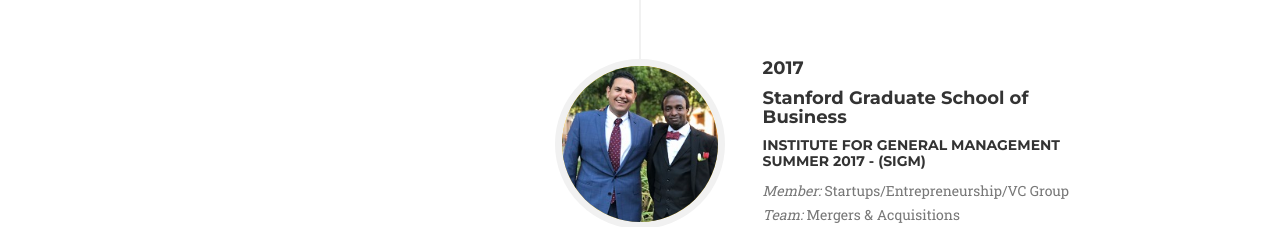
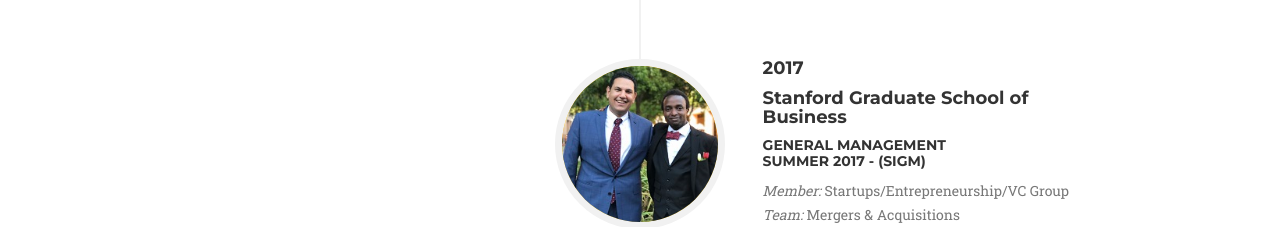
Before and after one commit to cheruiyots/cheruiyots.github.io, a website: page index.html in a window 1280 px wide. Shown: the part 8340-8567 px from the top of the page. Drawn offline with nearby package versions, Linux system fonts and the light colour scheme; files that its build step writes are made by us from their sources; a web font is replaced by a local one.

Commit message:
sigm timeline edit index.html

```diff
--- a/index.html
+++ b/index.html
@@ -608,7 +608,7 @@
                                 <div class="timeline-heading">
                                     <h4>2017</h4>
                                     <h4 class="subheading">Stanford Graduate School of Business</h4>
-                                    <h5>Institute for General Management<br>Summer 2017 - (SIGM)</h5>
+                                    <h5>General Management<br>Summer 2017 - (SIGM)</h5>
                                 </div>
                                 <div class="timeline-body">
                                     <p class="text-muted"><em>Member: </em>Startups/Entrepreneurship/VC Group<br><em>Team: </em>Mergers & Acquisitions<br><em>Focus: </em>Expansion & Growth, Strategy & Synergy</p>
```
